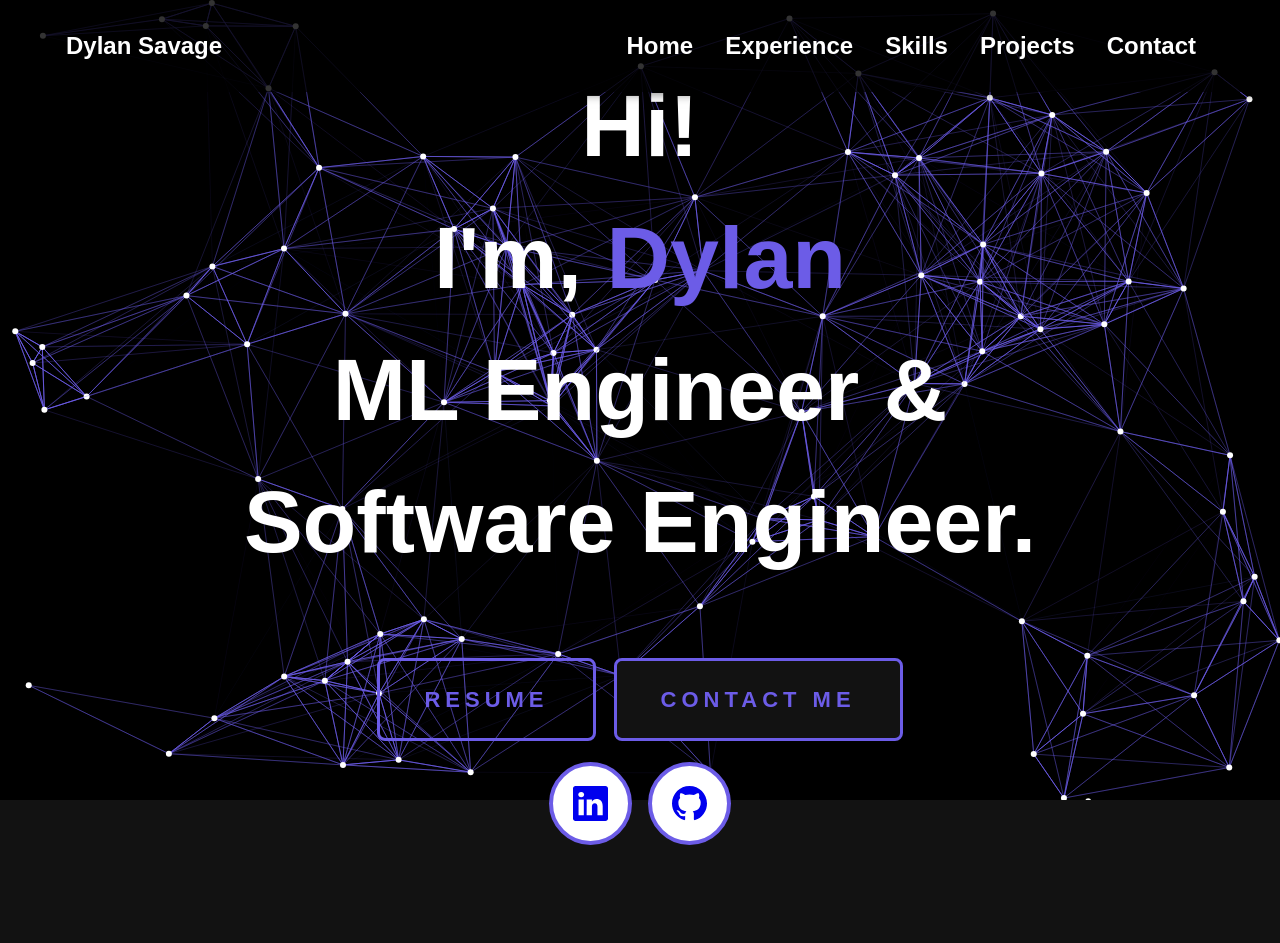
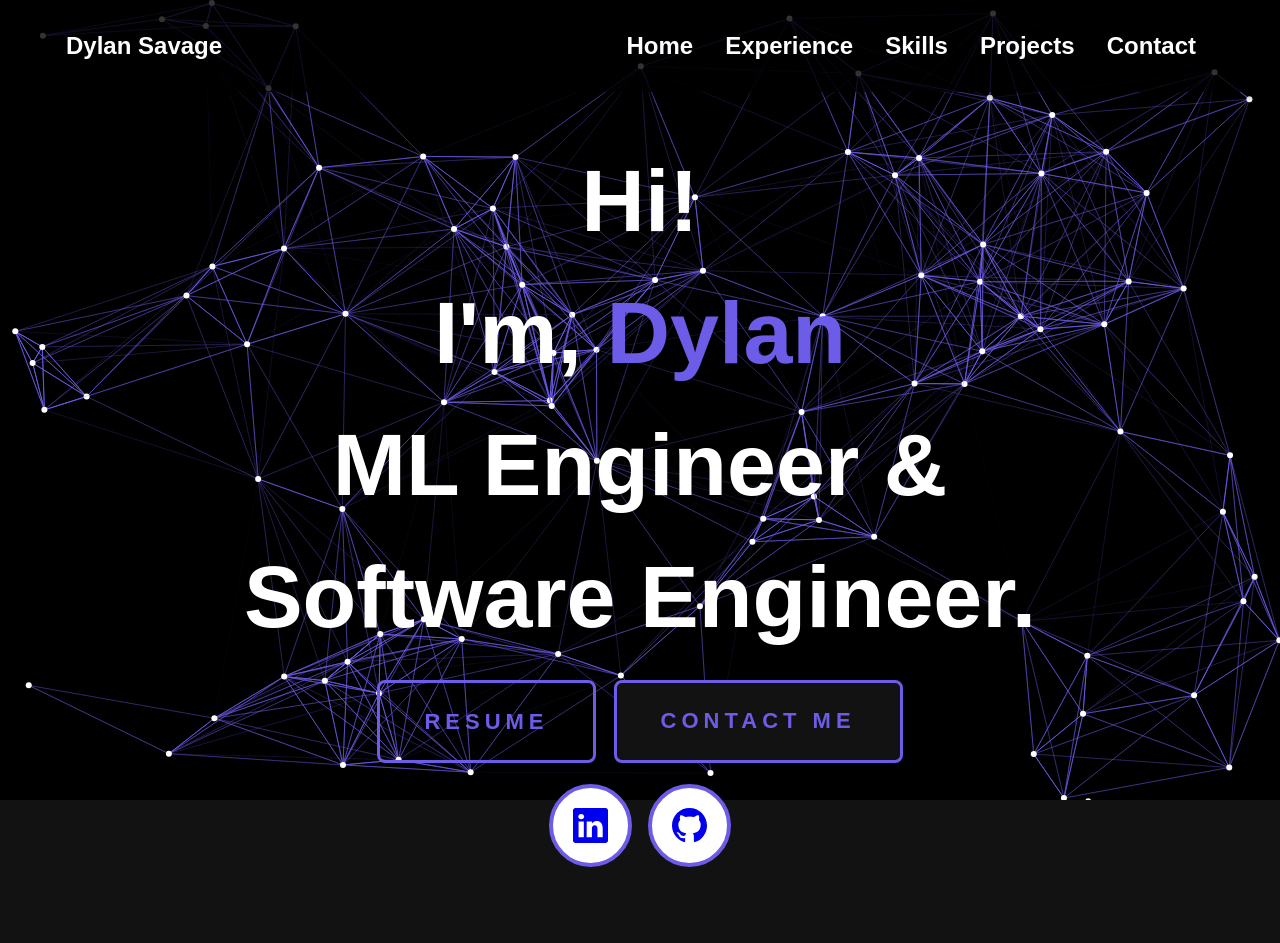
Before and after one commit to dylan-savage/DylanSavage, a React (Create React App) app: page / in a window 1280 px wide. Shown: the top 943 px of the page. Built offline with nearby package versions, Linux system fonts and the light colour scheme.

Commit message:
hero spacing again

```diff
--- a/src/components/Hero.css
+++ b/src/components/Hero.css
@@ -8,18 +8,16 @@
   text-align: center;
   background-color: transparent;
   color: white;
-  padding: 1rem 0;
-  /* gap: .5 rem; */
 }
 
 .hero-content {
   text-align: center;
   line-height: 1.5;
-  margin-bottom: 0;
 }
 
 .hero-content h1 {
   font-size: 5.5rem;
+  margin-bottom: 20px;
 }
 
 .hero-content name {
@@ -43,7 +41,7 @@
   flex-direction: column;
   align-items: center;
   gap: 1.5rem;
-  margin-top: 2rem;
+  margin-top: -100 px;
 }
 
 
```
